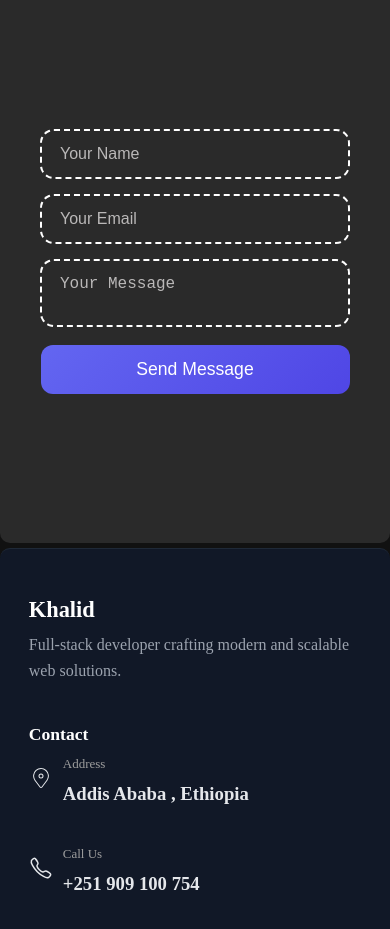
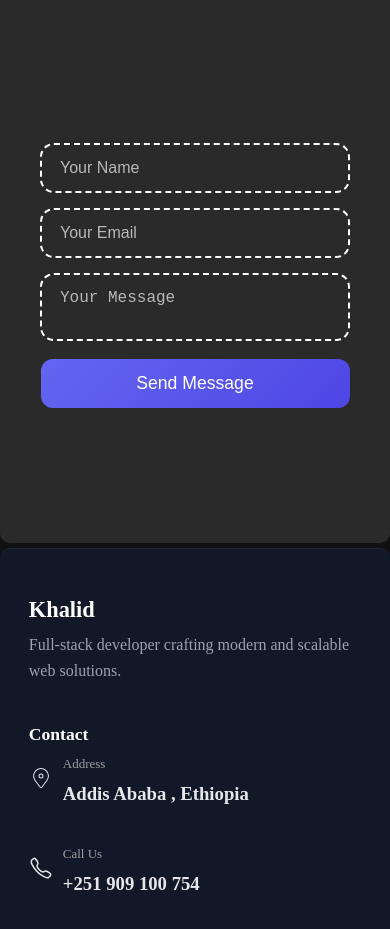
Before and after one commit to GTK-kala/Personal-Portfolio-App, a React (Vite) app in the folder Personal-Portfolio-App/: page / in a window 390 px wide. Shown: the part 4640-5569 px from the top of the page. Built offline with nearby package versions, Linux system fonts and the light colour scheme.

Commit message:
fixing space on contact section

```diff
--- a/Personal-Portfolio-App/src/components/Contact/Contact.css
+++ b/Personal-Portfolio-App/src/components/Contact/Contact.css
@@ -289,8 +289,8 @@
   .contact-section_night {
     height: 100vh;
   }
-  .contact-form {
+  /* .contact-form {
     position: relative;
     top: -30px;
-  }
+  } */
 }
```
